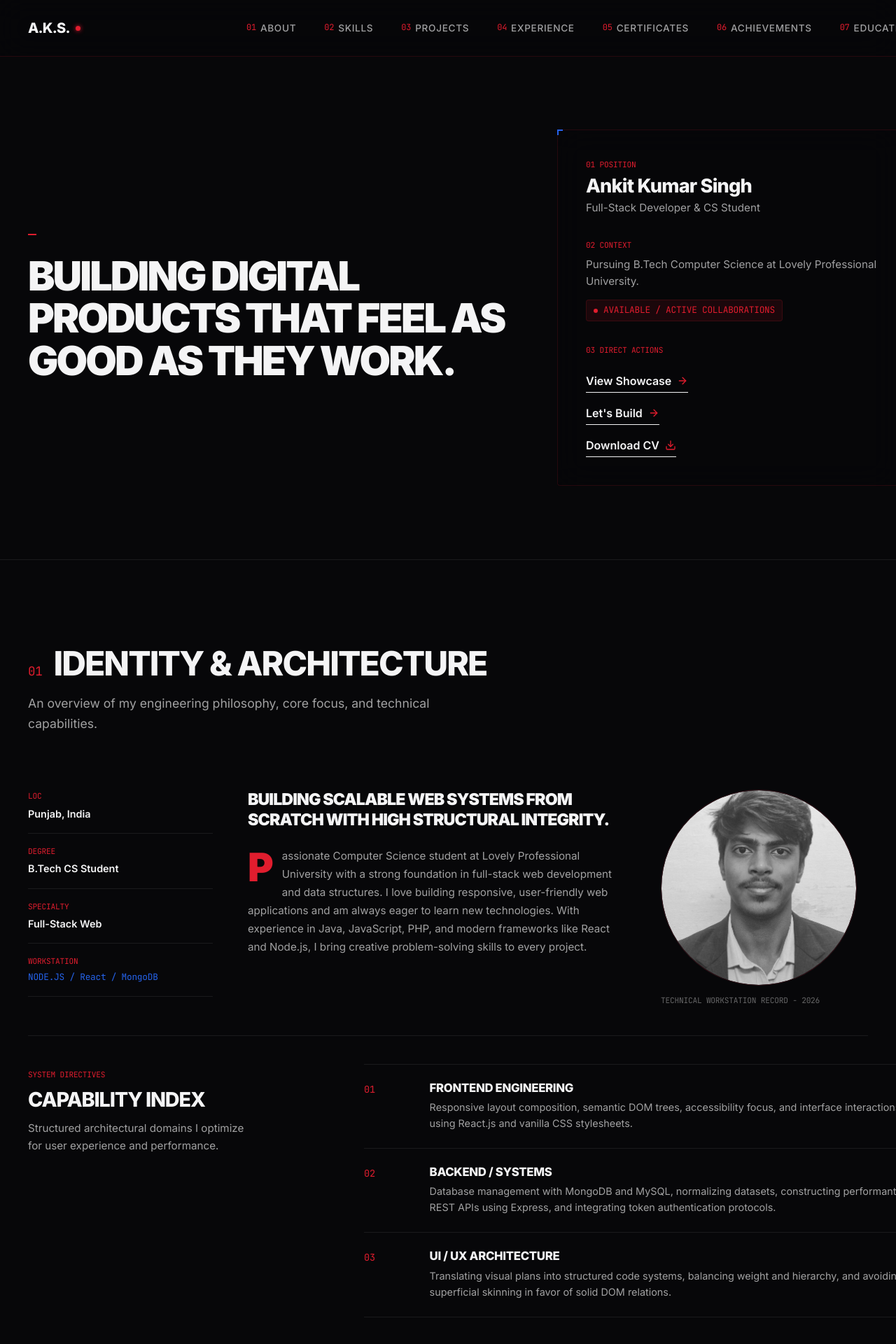
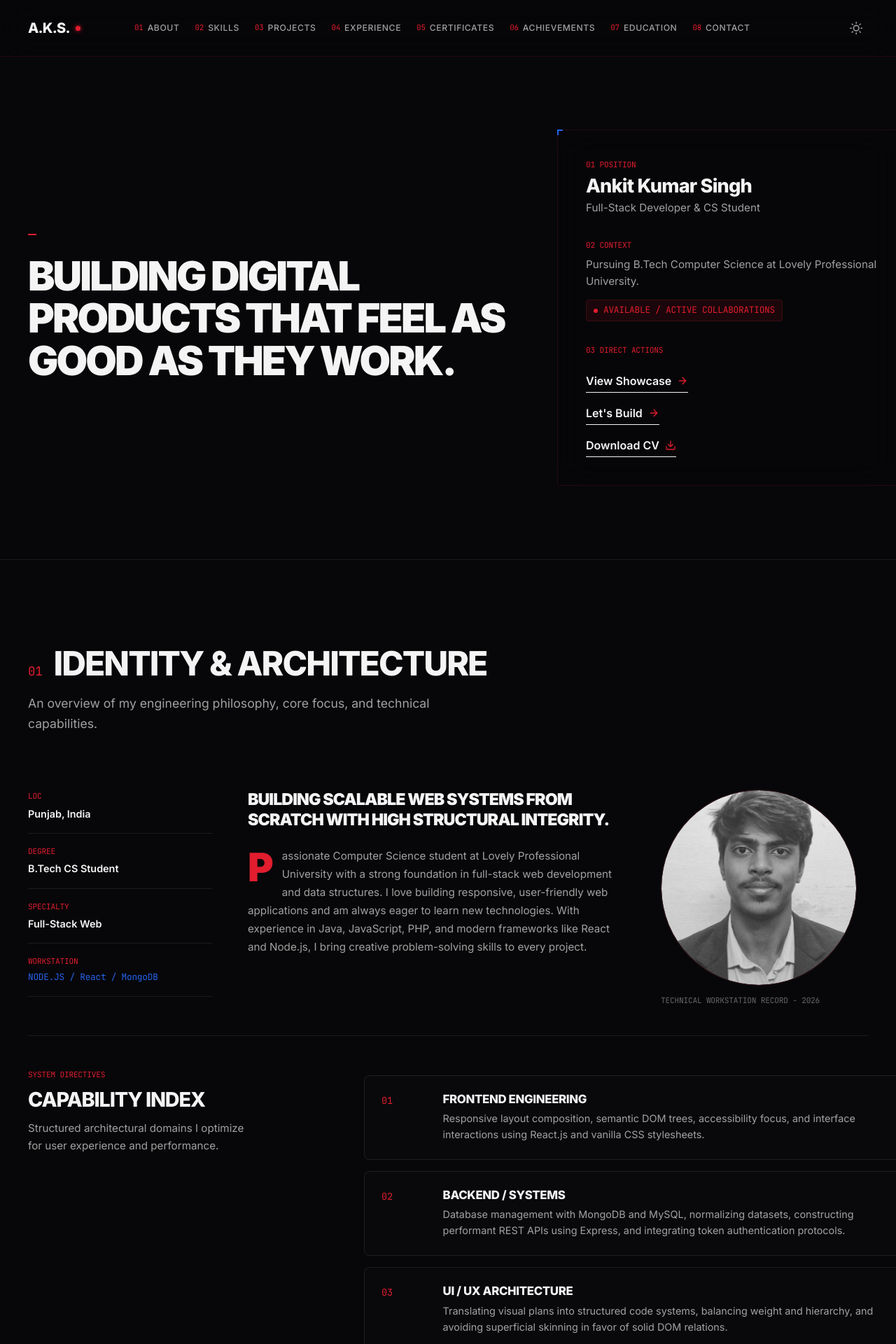
Before and after one commit to ankit-0131/Portfolio, a React (Vite) app: page / in a window 1280 px wide. Shown: the top 1920 px of the page at 70% size. Built offline with nearby package versions, Linux system fonts and the light colour scheme.

Commit message:
Add circular portrait and subtle card effects across ledger lists

```diff
--- a/src/components/About.css
+++ b/src/components/About.css
@@ -138,15 +138,26 @@
 .capability-list-matrix {
   display: flex;
   flex-direction: column;
-  border-top: 1px solid var(--border);
+  gap: 16px;
+  margin-top: 16px;
 }
 
 .capability-row-item {
   display: grid;
   grid-template-columns: 12% 88%;
-  padding: 24px 0;
-  border-bottom: 1px solid var(--border);
+  padding: 24px;
+  background: rgba(24, 24, 27, 0.2);
+  border: 1px solid var(--border);
+  border-radius: 8px;
   align-items: start;
+  transition: all 0.3s cubic-bezier(0.16, 1, 0.3, 1);
+}
+
+.capability-row-item:hover {
+  background: rgba(24, 24, 27, 0.45);
+  border-color: var(--border-accent);
+  transform: translateY(-2px);
+  box-shadow: 0 8px 30px rgba(0, 0, 0, 0.25);
 }
 
 .cap-index {
--- a/src/components/Achievements.css
+++ b/src/components/Achievements.css
@@ -2,7 +2,8 @@
 .achievements-ledger-list {
   display: flex;
   flex-direction: column;
-  border-top: 1px solid var(--border);
+  gap: 12px;
+  margin-top: 16px;
 }
 
 .achievements-ledger-header {
--- a/src/components/Education.css
+++ b/src/components/Education.css
@@ -2,7 +2,8 @@
 .education-ledger {
   display: flex;
   flex-direction: column;
-  border-top: 1px solid var(--border);
+  gap: 16px;
+  margin-top: 16px;
 }
 
 .edu-ledger-header-row {
--- a/src/components/Experience.css
+++ b/src/components/Experience.css
@@ -2,7 +2,8 @@
 .training-ledger {
   display: flex;
   flex-direction: column;
-  border-top: 1px solid var(--border);
+  gap: 16px;
+  margin-top: 16px;
 }
 
 .ledger-header-row {
@@ -18,9 +19,19 @@
 .training-ledger-row {
   display: grid;
   grid-template-columns: 25% 75%;
-  padding: 24px 0;
-  border-bottom: 1px solid var(--border);
+  padding: 24px;
+  background: rgba(24, 24, 27, 0.2);
+  border: 1px solid var(--border);
+  border-radius: 8px;
   align-items: start;
+  transition: all 0.3s cubic-bezier(0.16, 1, 0.3, 1);
+}
+
+.training-ledger-row:hover {
+  background: rgba(24, 24, 27, 0.45);
+  border-color: var(--border-accent);
+  transform: translateY(-2px);
+  box-shadow: 0 8px 30px rgba(0, 0, 0, 0.25);
 }
 
 .training-date {
@@ -76,7 +87,8 @@
 .certs-ledger {
   display: flex;
   flex-direction: column;
-  border-top: 1px solid var(--border);
+  gap: 12px;
+  margin-top: 16px;
 }
 
 .certs-ledger-header {
--- a/src/components/Navbar.css
+++ b/src/components/Navbar.css
@@ -21,7 +21,7 @@
   margin: 0 auto;
   padding: 0 40px;
   display: grid;
-  grid-template-columns: 25% 75%;
+  grid-template-columns: 12% 88%;
   align-items: center;
   height: 80px;
 }
@@ -79,7 +79,7 @@
 .navbar-links {
   display: flex;
   align-items: center;
-  gap: 16px;
+  gap: 6px;
   list-style: none;
 }
 
@@ -92,17 +92,17 @@
   align-items: center;
   gap: 6px;
   color: var(--text-secondary);
-  font-size: 0.85rem;
+  font-size: 0.76rem;
   font-weight: 500;
   text-transform: uppercase;
   letter-spacing: 0.05em;
-  padding: 8px 12px;
+  padding: 6px 8px;
   border-radius: 4px;
   transition: all 0.25s ease;
 }
 
 .nav-index {
-  font-size: 0.75rem;
+  font-size: 0.68rem;
   color: var(--accent);
 }
 
```
Also changed, not shown: 4 other files (tests, documents, lock files or other folders).
